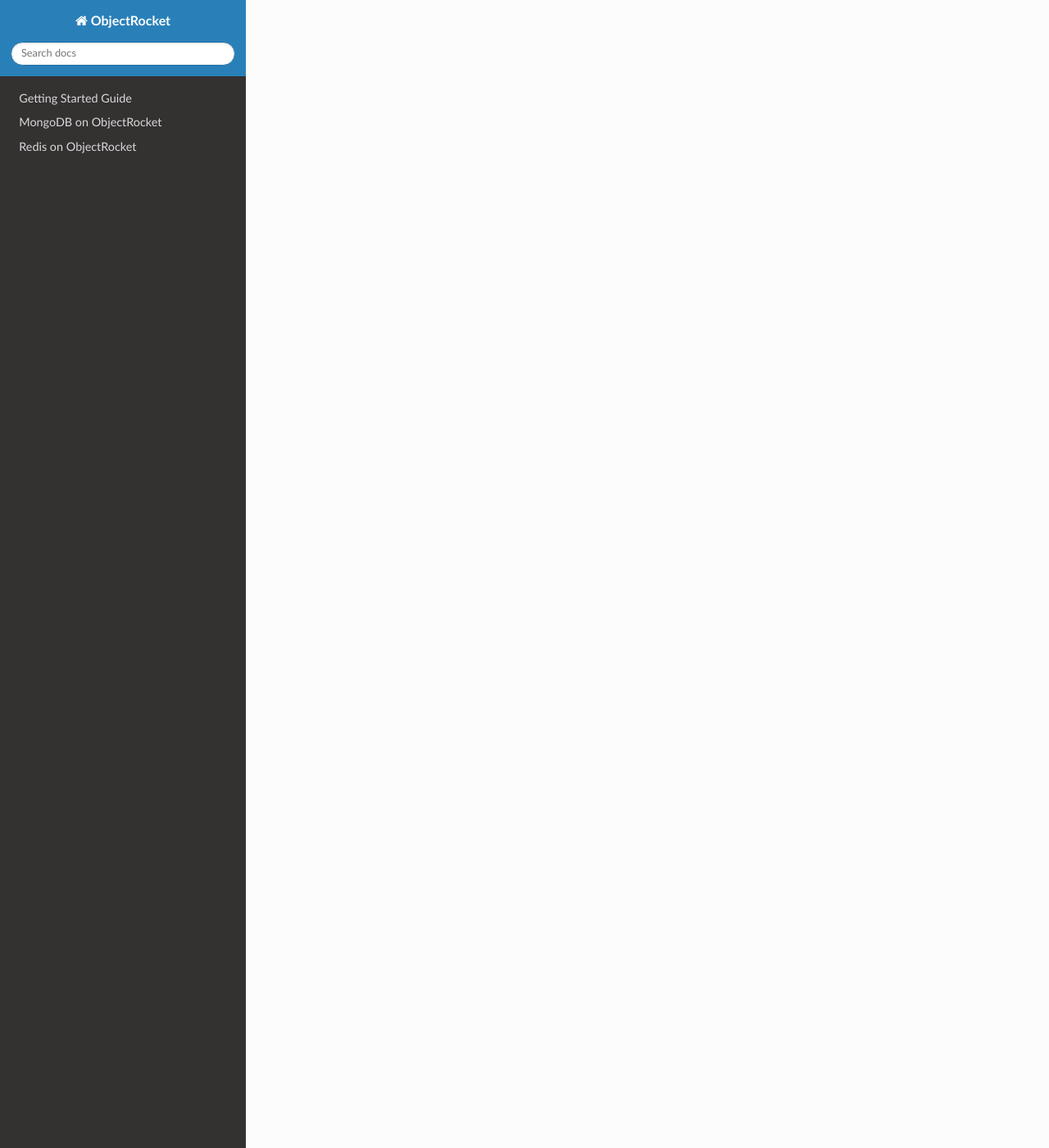
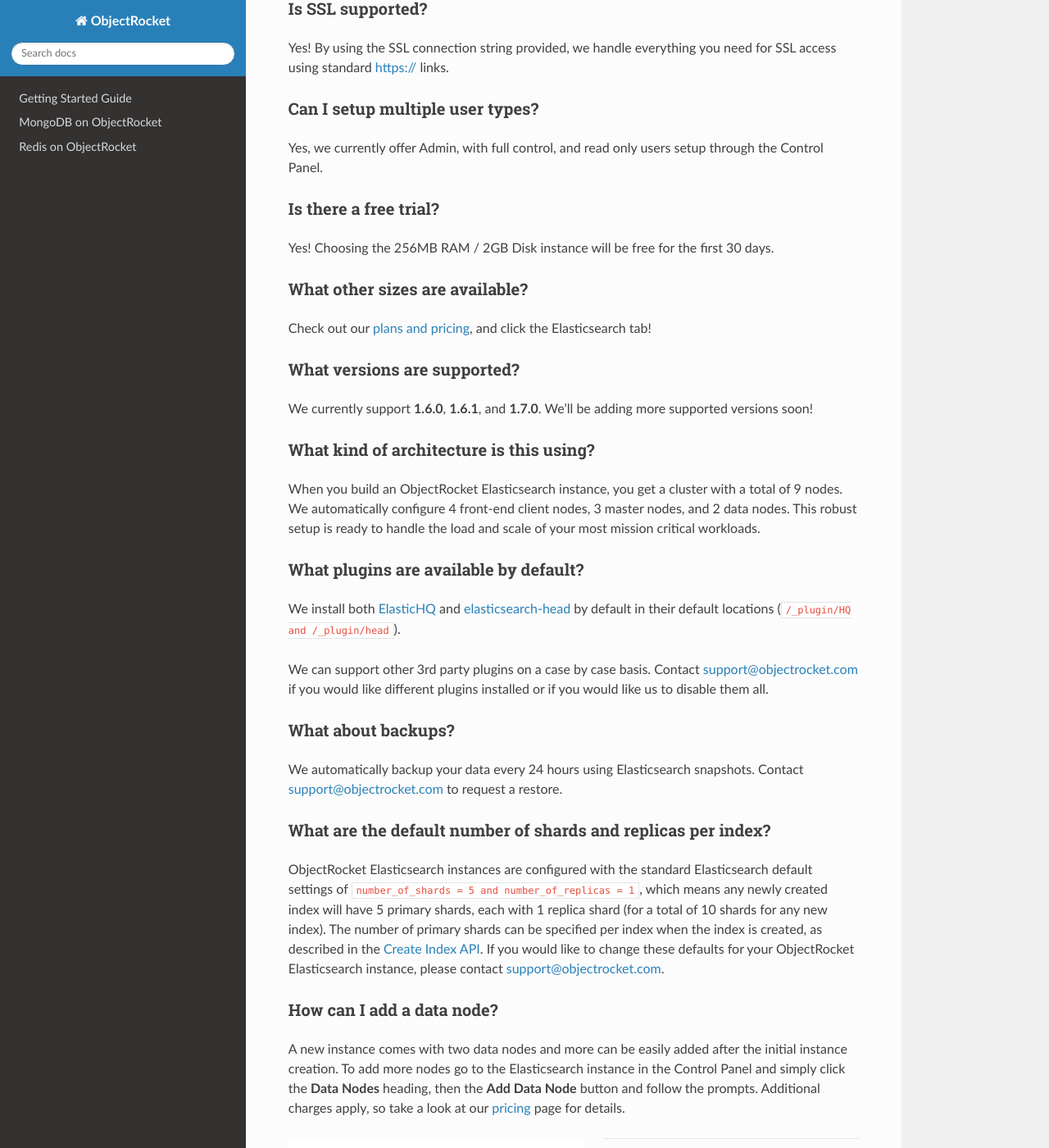
Before and after one commit to zcorleissen/documentation, a Sphinx documentation site: the page built from source/elastic_faq.rst, in a window 1280 px wide and 1400 px high, scrolled down 3141 px. Shown: the whole window at 82% size. Built offline with Sphinx 7.4.7 and the Read the Docs theme 2.0.0, drawn with Linux system fonts in a browser that asks for light colours; pages that are not in the unit, such as notebooks, are missing from menus; some of the changed text lies outside the part shown.

Commit message:
finished_ES_FAQ

```diff
--- a/source/elastic_faq.rst
+++ b/source/elastic_faq.rst
@@ -31,11 +31,7 @@
 If you already have an ObjectRocket account or just made one, go ahead and `log in <https://app.objectrocket.com>`_, and here's how to get started once you're there!
 
 1. Create an instance
-2. Create ACLs
-3. Add an Admin user
-
-1. Create an instance
-~~~~~~~~~~~~~~~~~~
+~~~~~~~~~~~~~~~~~~~~~
 
 - Click the **Add Instance** button.
 
@@ -54,3 +50,86 @@
 
 .. image:: images/create_elastic.png
    :align: left
+
+- Click the **Create Instance** button.
+
+You'll now be routed back to the **Instances** page, when you can see the build status of your instance. Yellow means it's in the build process, and green means it's ready to use. Click the name of your new instance to continue.
+
+2. Add an Admin User
+~~~~~~~~~~~~~~~~~~~~
+
+- Under the **Users** heading, click the **Add User** button. Fill in the username and password, and for your first user make sure to create it as Admin.
+
+.. image:: images/add_user_elastic.png
+   :align: left
+
+3. Add an ACL
+~~~~~~~~~~~~~
+
+- Under the heading **Security**, you have the option to **Add ACL**. This is necessary as we don't allow any access by default so you need to add any appropriate ACL's for your servers connecting to ObjectRocket. There are two fields: **IP Address** and **Description**. Only IP is mandatory, but a description can certainly help if you plan to have more than a few.
+
+.. image:: images/addacl.png
+   :align: left
+
+What else do I need to know?
+----------------------------
+
+How do I connect?
+~~~~~~~~~~~~~~~~~
+
+You can connect via Elasticsearch's RESTful API over HTTP/HTTPS or the transport client library for Java API access.
+
+Is SSL supported?
+~~~~~~~~~~~~~~~~~
+
+Yes! By using the SSL connection string provided, we handle everything you need for SSL access using standard https:// links.
+
+Can I setup multiple user types?
+~~~~~~~~~~~~~~~~~~~~~~~~~~~~~~~~
+
+Yes, we currently offer Admin, with full control, and read only users setup through the Control Panel.
+
+Is there a free trial?
+~~~~~~~~~~~~~~~~~~~~~~
+
+Yes! Choosing the 256MB RAM / 2GB Disk instance will be free for the first 30 days.
+
+What other sizes are available?
+~~~~~~~~~~~~~~~~~~~~~~~~~~~~~~~
+
+Check out our `plans and pricing <http://www.objectrocket.com/pricing>`_, and click the Elasticsearch tab!
+
+What versions are supported?
+~~~~~~~~~~~~~~~~~~~~~~~~~~~~
+
+We currently support **1.6.0**, **1.6.1**, and **1.7.0**. We'll be adding more supported versions soon!
+
+What kind of architecture is this using?
+~~~~~~~~~~~~~~~~~~~~~~~~~~~~~~~~~~~~~~~~
+
+When you build an ObjectRocket Elasticsearch instance, you get a cluster with a total of 9 nodes. We automatically configure 4 front-end client nodes, 3 master nodes, and 2 data nodes. This robust setup is ready to handle the load and scale of your most mission critical workloads.
+
+What plugins are available by default?
+~~~~~~~~~~~~~~~~~~~~~~~~~~~~~~~~~~~~~~
+
+We install both `ElasticHQ <http://www.elastichq.org/>`_ and `elasticsearch-head <http://mobz.github.io/elasticsearch-head/>`_ by default in their default locations (``/_plugin/HQ and /_plugin/head``).
+
+We can support other 3rd party plugins on a case by case basis.  Contact `support@objectrocket.com <mailto:support@objectrocket.com>`_ if you would like different plugins installed or if you would like us to disable them all.
+
+What about backups?
+~~~~~~~~~~~~~~~~~~~
+
+We automatically backup your data every 24 hours using Elasticsearch snapshots.  Contact `support@objectrocket.com <mailto:support@objectrocket.com>`_ to request a restore.
+
+What are the default number of shards and replicas per index?
+~~~~~~~~~~~~~~~~~~~~~~~~~~~~~~~~~~~~~~~~~~~~~~~~~~~~~~~~~~~~~
+
+ObjectRocket Elasticsearch instances are configured with the standard Elasticsearch default settings of ``number_of_shards = 5 and number_of_replicas = 1``, which means any newly created index will have 5 primary shards, each with 1 replica shard (for a total of 10 shards for any new index). The number of primary shards can be specified per index when the index is created, as described in the `Create Index API <https://www.elastic.co/guide/en/elasticsearch/reference/current/indices-create-index.html>`_. If you would like to change these defaults for your ObjectRocket Elasticsearch instance, please contact `support@objectrocket.com <mailto:support@objectrocket.com>`_.
+
+How can I add a data node?
+~~~~~~~~~~~~~~~~~~~~~~~~~~
+
+A new instance comes with two data nodes and more can be easily added after the initial instance creation. To add more nodes go to the Elasticsearch instance in the Control Panel and simply click the **Data Nodes** heading, then the  **Add Data Node** button and follow the prompts. Additional charges apply, so take a look at our `pricing <http://objectrocket.com/pricing>`_ page for details.
+
+.. image:: images/add_datanode.png
+   :align: left
--- a/source/getting_started_mongo.rst
+++ b/source/getting_started_mongo.rst
@@ -54,6 +54,9 @@
 
 Back to the instance details page, under the heading **Security**, you have the option to **Add ACL**. This is necessary as we don't allow any access by default so you need to add any appropriate ACL's for your servers connecting to ObjectRocket. There are two fields: **IP Address** and **Description**. Only IP is mandatory, but a description can certainly help if you plan to have more than a few.
 
+.. image:: images/addacl.png
+   :align: left
+
 4. Connect!
 ~~~~~~~~~~~
 
```
Also changed, not shown: source/images/add_datanode.png (added), source/images/add_user_elastic.png (added), source/images/addacl.png (added).
